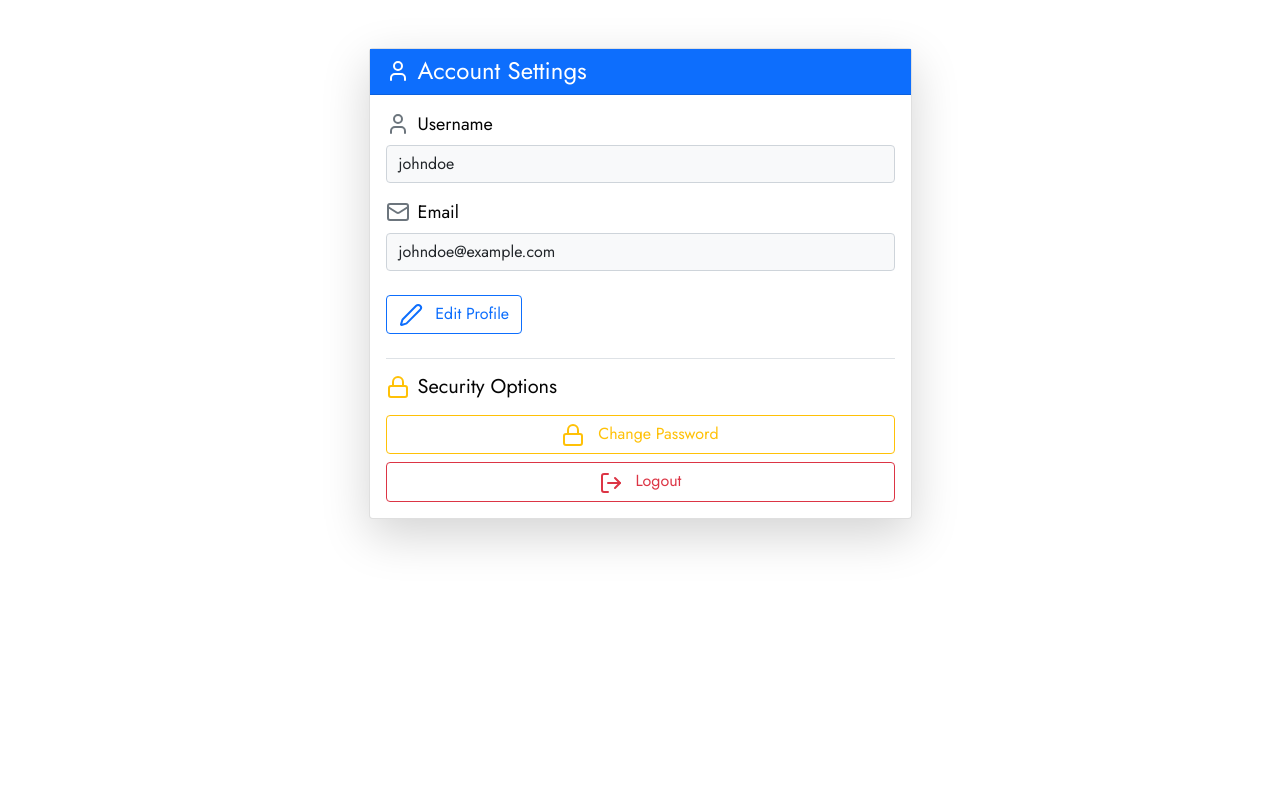
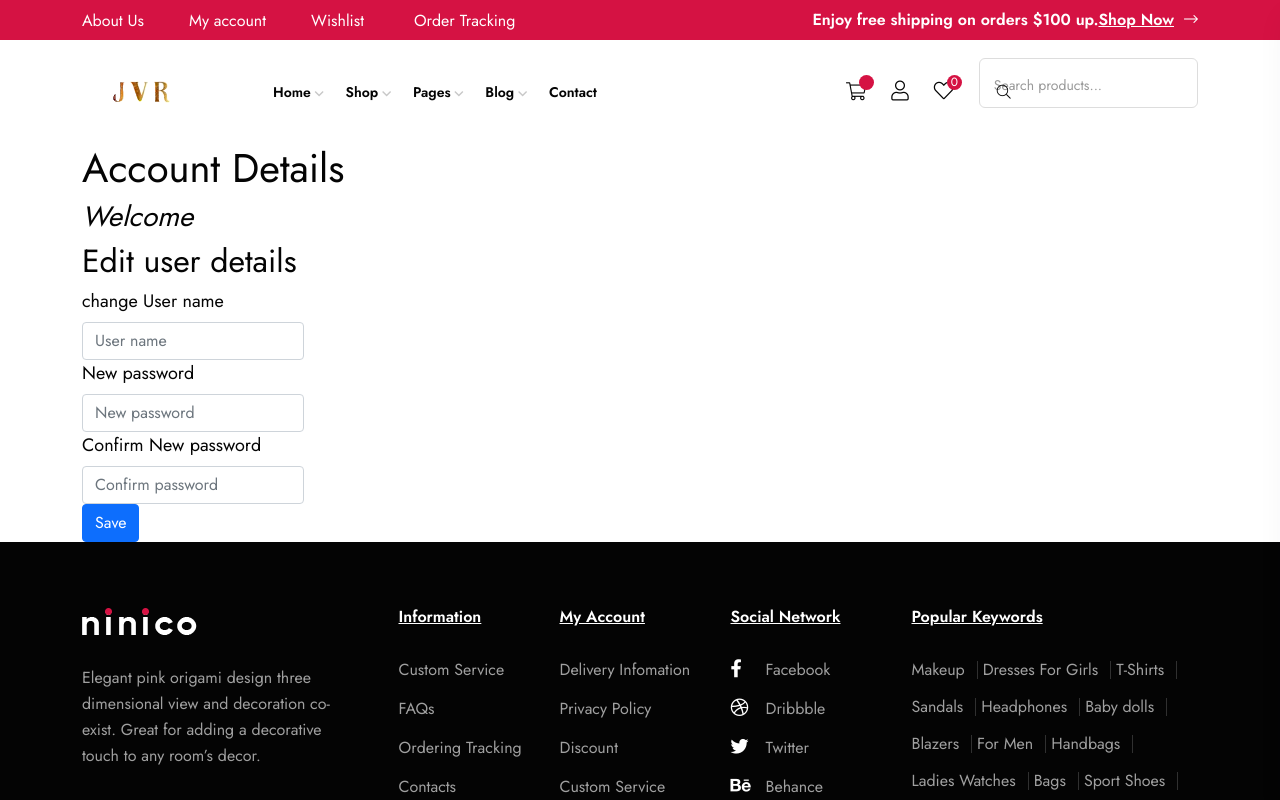
Before and after one commit to freelancer-starboy/JVR, a Next.js app: page /security in a window 1280 px wide. Shown: the top 800 px of the page. Built offline with nearby package versions, Linux system fonts and the light colour scheme; no server answers; the database is empty.

Commit message:
verify Email

```diff
--- a/app/security/page.js
+++ b/app/security/page.js
@@ -1,142 +1,43 @@
-'use client'
-import React, { useState } from 'react'
-import { Lock, LogOut, Edit2, Save, User, Mail } from 'lucide-react'
-import { getAuth, signOut } from 'firebase/auth'
-import { useDeleteTokenMutation } from '@/features/api/authApi'
-import { toast } from 'react-toastify'
-import { useRouter } from 'next/navigation'
+"use client";
+import Layout from "@/components/layout/Layout";
+import { getAuth, onAuthStateChanged } from "firebase/auth";
+import React, { useEffect, useState } from "react";
 
-const SecurityPage = () => {
-    const auth = getAuth()
-    const [deleteCookies ] = useDeleteTokenMutation()
-
-    const router = useRouter()
-    const [profile, setProfile] = useState({
-        username: 'johndoe',
-        email: 'johndoe@example.com'
-    })
-    const [isEditing, setIsEditing] = useState(false)
-    const [editProfile, setEditProfile] = useState({ ...profile })
-
-    const handleProfileUpdate = () => {
-        setProfile(editProfile)
-        setIsEditing(false)
+const page = () => {
+  const auth = getAuth();
+  const [username, setUsername] = useState(null);
+  useEffect(() => {
+    const unSubscribe = onAuthStateChanged(auth, async (user) => {
+      if (user) {
+        setUsername(user.displayName);
       }
-
-      const handleLogout = async() => {
-        try {
-          await signOut(auth)
-          const response = await deleteCookies().unwrap()
-          if (response.success) {
-            toast.success('Logout Successful')
-            router.push('/')
-
-          }else{
-            toast.error('Logout Failed')
-          }
-        } catch (error) {
-          console.error('Error during sign-out:', error);
-
-        }
-      }
-
-    const handleChangePassword = () => {
-        // Implement change password modal/navigation
-        console.log('Change password')
-    }
-
+    });
+    return () => unSubscribe();
+  }, []);
   return (
-        <div className="container py-5">
-            <div className="row justify-content-center">
-                <div className="col-md-6">
-                    <div className="card shadow-lg">
-                        <div className="card-header bg-primary text-white d-flex align-items-center">
-                            <User className="me-2" />
-                            <h4 className="mb-0">Account Settings</h4>
+    <Layout headerStyle={5} footerStyle={2}>
+      <div className="container">
+        <div>
+          <h1>Account Details</h1>
+          <h3  className="fst-italic">Welcome {username}</h3>
           </div>
-                        <div className="card-body">
-                            {/* Username Section */}
-                            <div className="mb-3">
-                                <label className="form-label d-flex align-items-center">
-                                    <User className="me-2 text-muted" />
-                                    Username
-                                </label>
-                                {isEditing ? (
-                                    <input
-                                        type="text"
-                                        className="form-control"
-                                        value={editProfile.username}
-                                        onChange={(e) => setEditProfile({...editProfile, username: e.target.value})}
-                                    />
-                                ) : (
-                                    <div className="form-control bg-light">{profile.username}</div>
-                                )}
-                            </div>
-
-                            {/* Email Section */}
-                            <div className="mb-3">
-                                <label className="form-label d-flex align-items-center">
-                                    <Mail className="me-2 text-muted" />
-                                    Email
-                                </label>
-                                {isEditing ? (
-                                    <input
-                                        type="email"
-                                        className="form-control"
-                                        value={editProfile.email}
-                                        onChange={(e) => setEditProfile({...editProfile, email: e.target.value})}
-                                    />
-                                ) : (
-                                    <div className="form-control bg-light">{profile.email}</div>
-                                )}
-                            </div>
-
-                            {/* Action Buttons */}
-                            <div className="d-flex justify-content-between mt-4">
-                                {isEditing ? (
-                                    <button
-                                        className="btn btn-success"
-                                        onClick={handleProfileUpdate}
-                                    >
-                                        <Save className="me-2" /> Save Changes
-                                    </button>
-                                ) : (
-                                    <button
-                                        className="btn btn-outline-primary"
-                                        onClick={() => setIsEditing(true)}
-                                    >
-                                        <Edit2 className="me-2" /> Edit Profile
-                                    </button>
-                                )}
-                            </div>
-
-                            {/* Security Options */}
-                            <div className="mt-4 pt-3 border-top">
-                                <h5 className="mb-3 d-flex align-items-center">
-                                    <Lock className="me-2 text-warning" />
-                                    Security Options
-                                </h5>
-                                <div className="d-grid gap-2">
-                                    <button
-                                        className="btn btn-outline-warning"
-                                        onClick={handleChangePassword}
-                                    >
-                                        <Lock className="me-2" /> Change Password
-                                    </button>
-                                    <button
-                                        className="btn btn-outline-danger"
-                                        onClick={handleLogout}
-                                    >
-                                        <LogOut className="me-2" /> Logout
-                                    </button>
+        <div className="d-flex">
+          <div>
+            <h2>Edit user details</h2>
+            <div>
+              <label className="form-label">change User name</label>
+              <input placeholder="User name" className="form-control" />
+              <label className="form-label" >New password</label>
+              <input placeholder="New password" className="form-control" />
+              <label className="form-label" >Confirm New password</label>
+              <input placeholder="Confirm password" className="form-control" />
+              <button className="btn btn-primary">Save</button>
             </div>
           </div>
         </div>
       </div>
-                </div>
-            </div>
-        </div>
-    )
-}
+    </Layout>
+  );
+};
 
-export default SecurityPage
+export default page;
--- a/components/AuthContent/AuthContent.js
+++ b/components/AuthContent/AuthContent.js
@@ -7,12 +7,14 @@ const AuthContext = createContext();
 
 export function AuthProvider({ children }) {
   const [userId, setUserId] = useState(null);
+  const [isAuthLoading, setIsAuthLoading] = useState(true);
 
   useEffect(() => {
     const auth = getAuth();
     const unsubscribe = onAuthStateChanged(auth, (user) => {
       if (user) {
         setUserId(user.uid);
+        setIsAuthLoading(false);
         console.log('User signed in:', user.uid);
       } else {
         setUserId(null);
@@ -24,7 +26,7 @@ export function AuthProvider({ children }) {
   }, []);
 
   return (
-    <AuthContext.Provider value={{ userId }}>
+    <AuthContext.Provider value={{ userId, isAuthLoading }}>
       {children}
     </AuthContext.Provider>
   );
--- a/components/layout/HeaderSticky.js
+++ b/components/layout/HeaderSticky.js
@@ -1,8 +1,23 @@
+'use client'
 import Link from "next/link"
 import CartShow from "../elements/CartShow"
 import WishListShow from "../elements/WishListShow"
-
+import { useAuth } from "@/components/AuthContent/AuthContent"
+import { useEffect, useState } from "react"
+import { getAuth, onAuthStateChanged } from "firebase/auth"
 export default function HeaderSticky({ scroll, isCartSidebar, handleCartSidebar }) {
+    const { userId } = useAuth()
+        const [userName, setUserName] = useState(null)
+        const auth = getAuth()
+        useEffect(() => {
+            const unsubscribe = onAuthStateChanged(auth, async (user) => {
+                if(user){
+                    setUserName(user.displayName)
+                    console.log(user.displayName)
+                }
+            })
+            return() => unsubscribe()
+        }, [userId])
     return (
         <>
             <div id="header-sticky" className={`logo-area tp-sticky-one mainmenu-5 ${scroll ? "header-sticky" : ""}`}>
@@ -95,7 +110,7 @@ export default function HeaderSticky({ scroll, isCartSidebar, handleCartSidebar
                                         <i className="fal fa-shopping-cart" />
                                         <CartShow />
                                     </button>
-                                    <Link href="/sign-in"><i className="fal fa-user" /></Link>
+                                    {userId && userName? <Link href="/user"><i className="fal fa-user text-success fw-bolder" /></Link> : <Link href="/sign-in"><i className="fal fa-user" /></Link>}
                                     <Link href="/wishlist" className="header-cart p-relative tp-cart-toggle">
                                         <i className="fal fa-heart" />
                                         <WishListShow />
--- a/components/layout/Layout.js
+++ b/components/layout/Layout.js
@@ -1,4 +1,3 @@
-
 'use client'
 import { useEffect, useState } from "react"
 import BackToTop from '../elements/BackToTop'
--- a/components/layout/header/Header5.js
+++ b/components/layout/header/Header5.js
@@ -6,10 +6,22 @@ import HeaderMobSticky from "../HeaderMobSticky"
 import HeaderSticky from "../HeaderSticky"
 import HeaderTabSticky from "../HeaderTabSticky"
 import { useAuth } from "@/components/AuthContent/AuthContent"
-import { useEffect } from "react"
+import { useEffect, useState } from "react"
+import { getAuth, onAuthStateChanged } from "firebase/auth"
 
 export default function Header5({ scroll, isMobileMenu, handleMobileMenu, isCartSidebar, handleCartSidebar }) {
     const { userId } = useAuth()
+    const [userName, setUserName] = useState(null)
+    const auth = getAuth()
+    useEffect(() => {
+        const unsubscribe = onAuthStateChanged(auth, async (user) => {
+            if(user){
+                setUserName(user.displayName)
+                console.log(user.displayName)
+            }
+        })
+        return() => unsubscribe()
+    }, [userId])
     return (
         <>
             <header>
@@ -125,7 +137,7 @@ export default function Header5({ scroll, isMobileMenu, handleMobileMenu, isCart
                                             <i className="fal fa-shopping-cart" />
                                             <CartShow />
                                         </button>
-                                        {userId? <Link href="/user"><i className="fal fa-user" /></Link> : <Link href="/sign-in"><i className="fal fa-user" /></Link>}
+                                        {userId && userName? <Link href="/user"><i className="fal fa-user text-success fw-bolder" /></Link> : <Link href="/sign-in"><i className="fal fa-user" /></Link>}
                                         {/* <Link href="/user"><i className="fal fa-user" /></Link> */}
                                         <Link href="/wishlist" className="header-cart p-relative tp-cart-toggle">
                                             <i className="fal fa-heart" />
```
Also changed, not shown: app/myOrders/page.js (+7 -7 lines), app/user/page.js (+29 -2 lines), app/verifyEmail/page.js (added, +9 -0 lines). Lines whose indentation alone changed are shown as unchanged.
